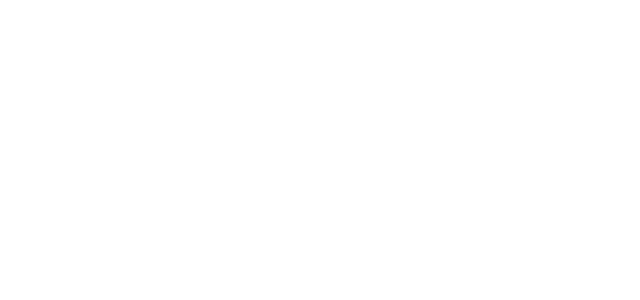
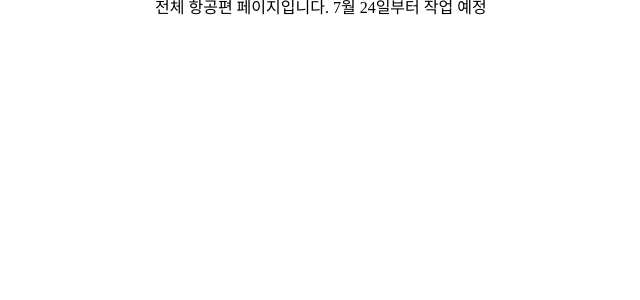
Before and after one commit to yongwonZZ/2-, a React (Create React App) app: page /airline-all in a window 1280 px wide. Before the commit this address had no page. Shown: the top 300 px of the page, without its empty margins (285-925 px from the left). Built offline with nearby package versions, Linux system fonts and the light colour scheme.

Commit message:
Feat: 가짜 데이터 이용 => 항공편 조회 페이지에서 검색어 타이핑 시 데이터 fetching

```diff
--- a/src/App.tsx
+++ b/src/App.tsx
@@ -1,6 +1,7 @@
 import { Routes, Route } from "react-router-dom";
 import MainPage from "./mainPage/MainPage";
 import AirlineSearchPage from "./airlinePage/AirlineSearchPage";
+import AirlineAllPage from "./airlinePage/AirlineAllPage";
 
 // 라우팅 설명
 // Routes 하위의 Route 컴포넌트: 다양한 URL 경로에 대한 라우트 정의
@@ -11,6 +12,7 @@
       <Routes>
         <Route path="/" element={<MainPage />} />
         <Route path="/airline-search" element={<AirlineSearchPage />} />
+        <Route path="/airline-all" element={<AirlineAllPage />} />
       </Routes>
     </div>
   );
--- /dev/null
+++ b/src/airlinePage/AirlineAllPage.module.css
@@ -0,0 +1,8 @@
+.wrapper {
+  width: 100%;
+  max-width: 400px; /* width는 0~400px 범위 */
+  margin: auto;
+  display: flex;
+  flex-direction: column;
+  height: 100vh; /* 중앙 수평 조정 */
+}
--- /dev/null
+++ b/src/airlinePage/AirlineAllPage.tsx
@@ -0,0 +1,11 @@
+import styles from "./AirlineAllPage.module.css";
+
+function AirlineAllPage() {
+  return (
+    <div className={styles.wrapper}>
+      <h1>전체 항공편 페이지입니다. 7월 24일부터 작업 예정</h1>
+    </div>
+  );
+}
+
+export default AirlineAllPage;
--- a/src/airlinePage/AirlineSearchPage.tsx
+++ b/src/airlinePage/AirlineSearchPage.tsx
@@ -9,7 +9,7 @@
 import { LuSettings2 } from "react-icons/lu";
 import { MdClear } from "react-icons/md";
 
-import { DUMMY_DATA } from "./airlineDummyData"; // 가짜 항공편 데이터
+import { DummyData, DUMMY_DATA } from "./airlineDummyData"; // 가짜 항공편 데이터
 
 type FlightFilterStatus = {
   arrivals: boolean;
@@ -22,9 +22,16 @@
   /** 검색어 */
   const [searchText, setSearchText] = useState<string>("");
 
+  /** fetch해온 데이터 */
+  const [searchedData, setSearchedData] = useState<DummyData[] | null>(null);
+
   /** 데이터 불러오기 */
   useEffect(() => {
     if (!searchText.trim().length) return;
+
+    // 더미 데이터로부터 data를 받아온 것을
+    // setState를 이용해 저장해둠
+    setSearchedData(DUMMY_DATA);
   }, [searchText]);
 
   /** 도착, 출발, T1, T2 필터 */
@@ -57,10 +64,6 @@
       };
     });
   };
-
-  // 테스트용
-  console.log(flightFilterStatus);
-  console.log(DUMMY_DATA);
 
   /** 필터 드롭다운 상태변경 함수 */
   const handleFilterDropdown = () => setShowDropdown(!showDropdown);
@@ -102,7 +105,7 @@
         filter={flightFilterStatus}
         onSwitch={handleSwitchFlightFilter}
       />
-      <AirlineSearchResult />
+      <AirlineSearchResult searchedData={searchedData} />
     </div>
   );
 }
--- a/src/airlinePage/airlineDummyData.ts
+++ b/src/airlinePage/airlineDummyData.ts
@@ -199,4 +199,4 @@
   },
 ];
 
-export { DUMMY_DATA };
+export { type DummyData, DUMMY_DATA };
--- a/src/airlineSearchComponents/AirlineSearchResult.tsx
+++ b/src/airlineSearchComponents/AirlineSearchResult.tsx
@@ -8,13 +8,24 @@
 // 검색어 상태가 공백이 아닌 경우 => 검색 결과
 // 검색 결과
 
-function AirlineSearchResult() {
+import { DummyData } from "../airlinePage/airlineDummyData";
+
+type AirlineSearchResultProps = {
+  searchedData: DummyData[] | null;
+};
+
+function AirlineSearchResult({ searchedData }: AirlineSearchResultProps) {
   return (
-    // 추후 검색 결과를 렌더하는 기능 추가 예정
     <div>
-      <p>앗... 검색 결과가 없습니다!</p>
-      <p>다른 검색어를 입력하거나</p>
-      <p>우측 상단의 검색어 필터를 확인해 보세요.</p>
+      {searchedData &&
+        searchedData.map((data) => {
+          return (
+            <div>
+              <p>항공사: {data.airline}</p>
+              <p>편명: {data.flightId}</p>
+            </div>
+          );
+        })}
     </div>
   );
 }
--- a/src/mainPage/MainPage.tsx
+++ b/src/mainPage/MainPage.tsx
@@ -39,7 +39,7 @@
         <MainPageLinkItem
           icon={<FaList className={styles.icon} />}
           title="전체 항공편"
-          navigateTo="#"
+          navigateTo="/airline-all"
         />
       </MainPageContainer>
       <MainPageContainer title="정보">
```
